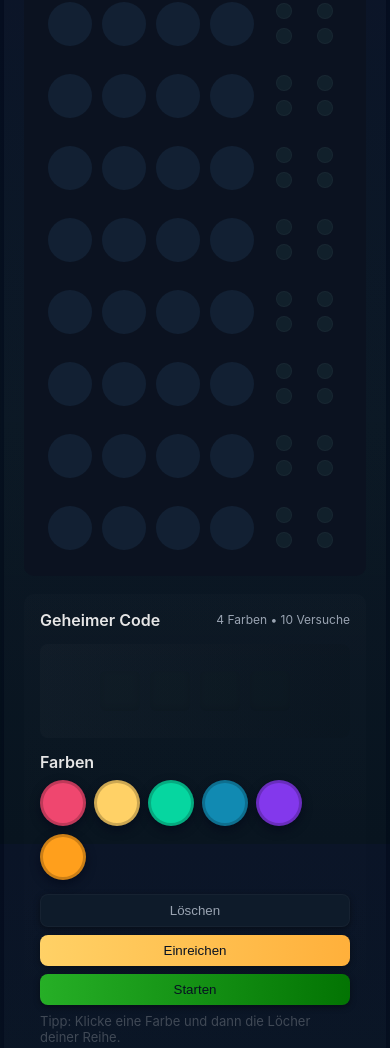
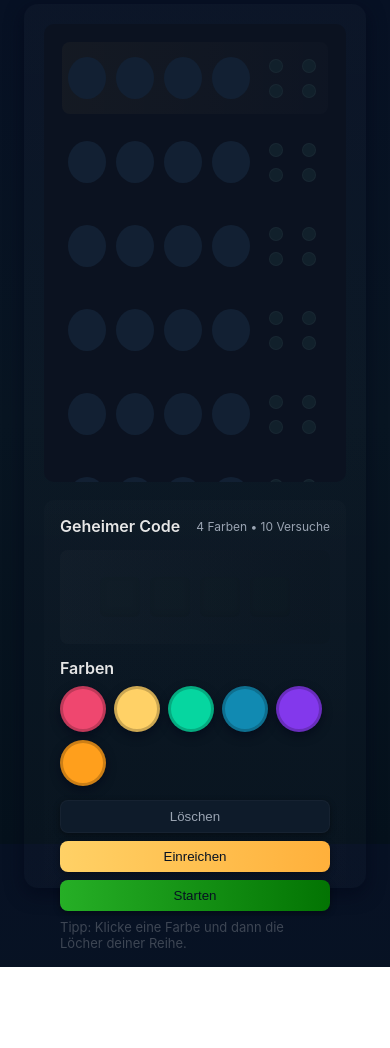
Before and after one commit to SenorJuon/Mastermind, a plain HTML site: page index.html in a window 390 px wide. After the commit the page ends 967 px from the top, so only its background shows below. Drawn offline with Linux system fonts and the light colour scheme.

Commit message:
Responsive(Für HandyLayout)

```diff
--- a/style.css
+++ b/style.css
@@ -153,5 +153,38 @@ box-shadow: 0 2px 6px rgba(0,0,0,0.4);
 
 
 @media (max-width:880px){
-.game{grid-template-columns:1fr}
+  .game {
+    grid-template-columns: 1fr;   /* nur eine Spalte */
+    max-height: 100vh;            /* Höhe auf Bildschirm */
+  }
+
+   .board {
+    max-height: 50vh;     /* mehr Platz fürs Board */
+    overflow-y: auto;     /* nur Board scrollt */
+  }
+
+  .row {
+    min-height: 56px;     /* feste Mindesthöhe */
+    flex-shrink: 0;       /* Zeilen schrumpfen nicht */
+  }
+
+  .holes .hole {
+    width: 42px;
+    height: 42px;
+  }
+
+  .peg {
+    width: 28px;
+    height: 28px;
+  }
+
+  .feedback {
+    flex: 0 0 60px;       /* kompakter, passt besser */
+  }
+
+  .fpeg {
+    width: 12px;
+    height: 12px;
+  }
+
 }
```
